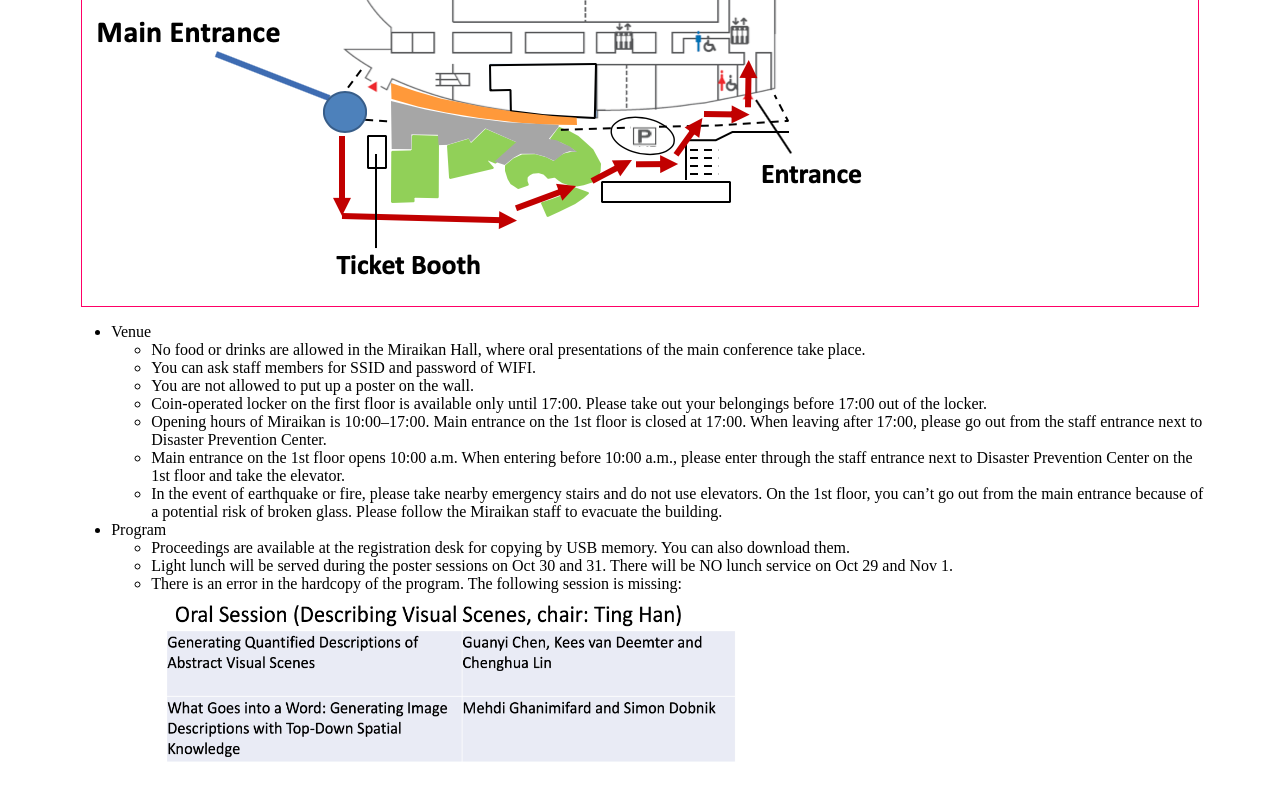
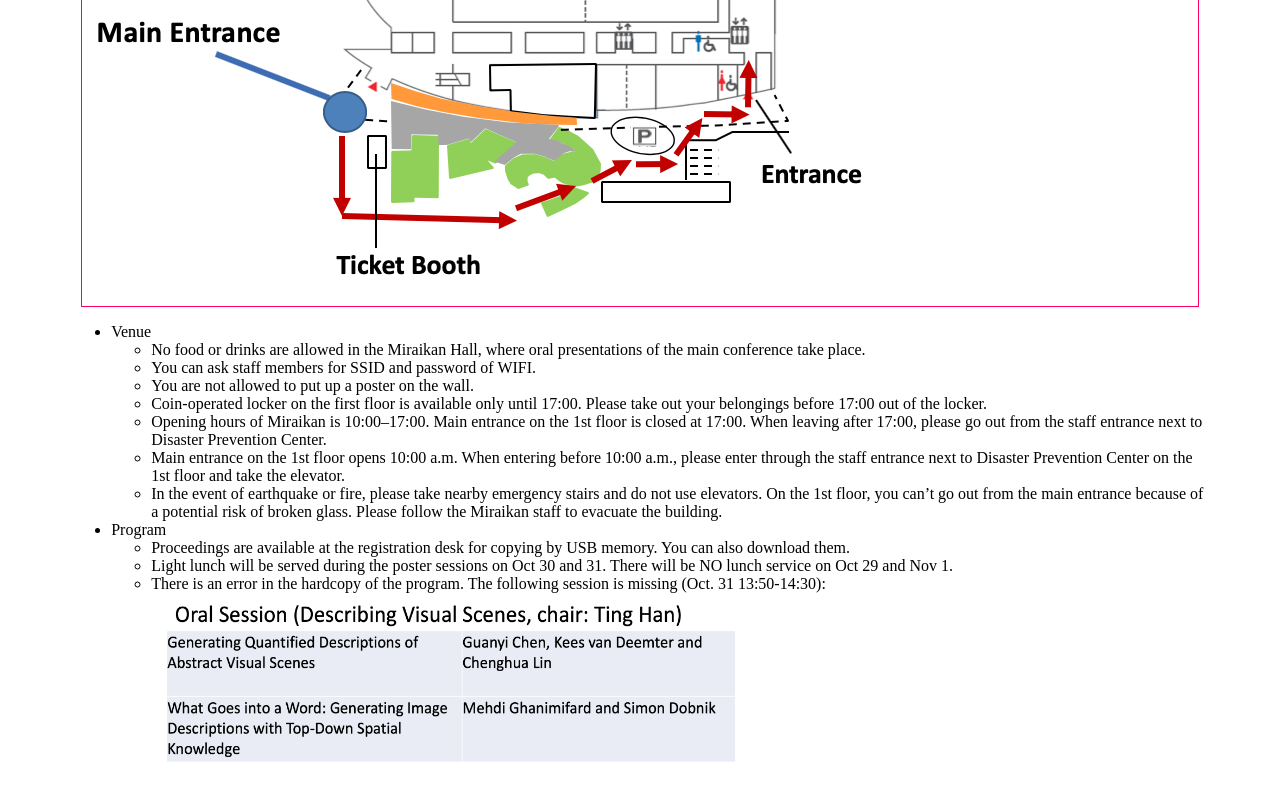
Before and after one commit to inlg2019lc/localinfo, a plain HTML site: page index.html in a window 1280 px wide. Shown: the part 378-1178 px from the top of the page. Drawn offline with Linux system fonts and the light colour scheme.

Commit message:
update index.html

```diff
--- a/index.html
+++ b/index.html
@@ -33,7 +33,7 @@ The main entrance is closed until 10am. Please follow the red arrows below to ge
        <ul>
           <li> Proceedings are available at the registration desk for copying by USB memory. You can also download them.</li>
           <li> Light lunch will be served during the poster sessions on Oct 30 and 31. There will be NO lunch service on Oct 29 and Nov 1. </li>
-          <li> There is an error in the hardcopy of the program. The following session is missing:
+          <li> There is an error in the hardcopy of the program. The following session is missing (Oct. 31 13:50-14:30):
                <img src="./missing_session.png" width="600" height="180" />
           </li>
        </ul>
```
